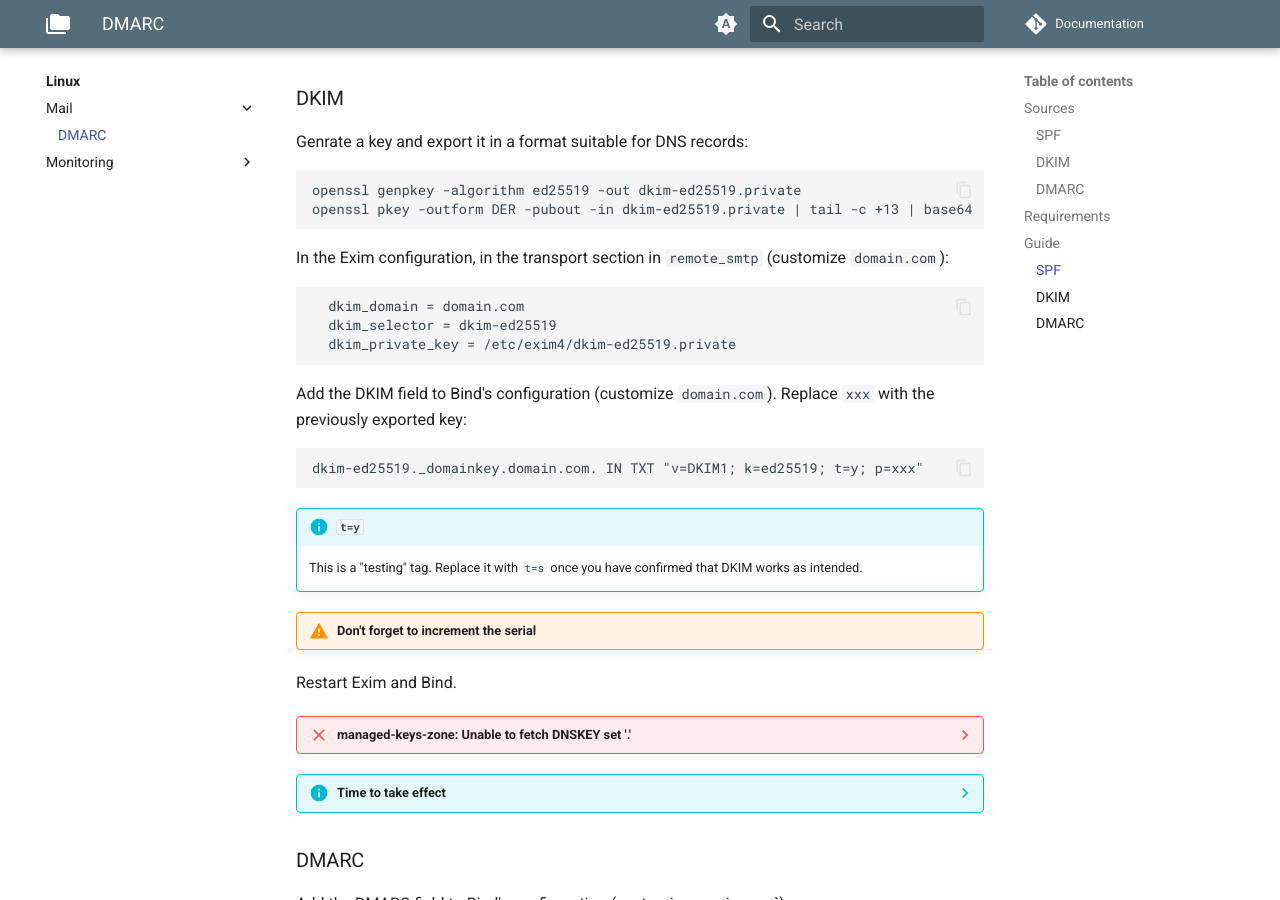
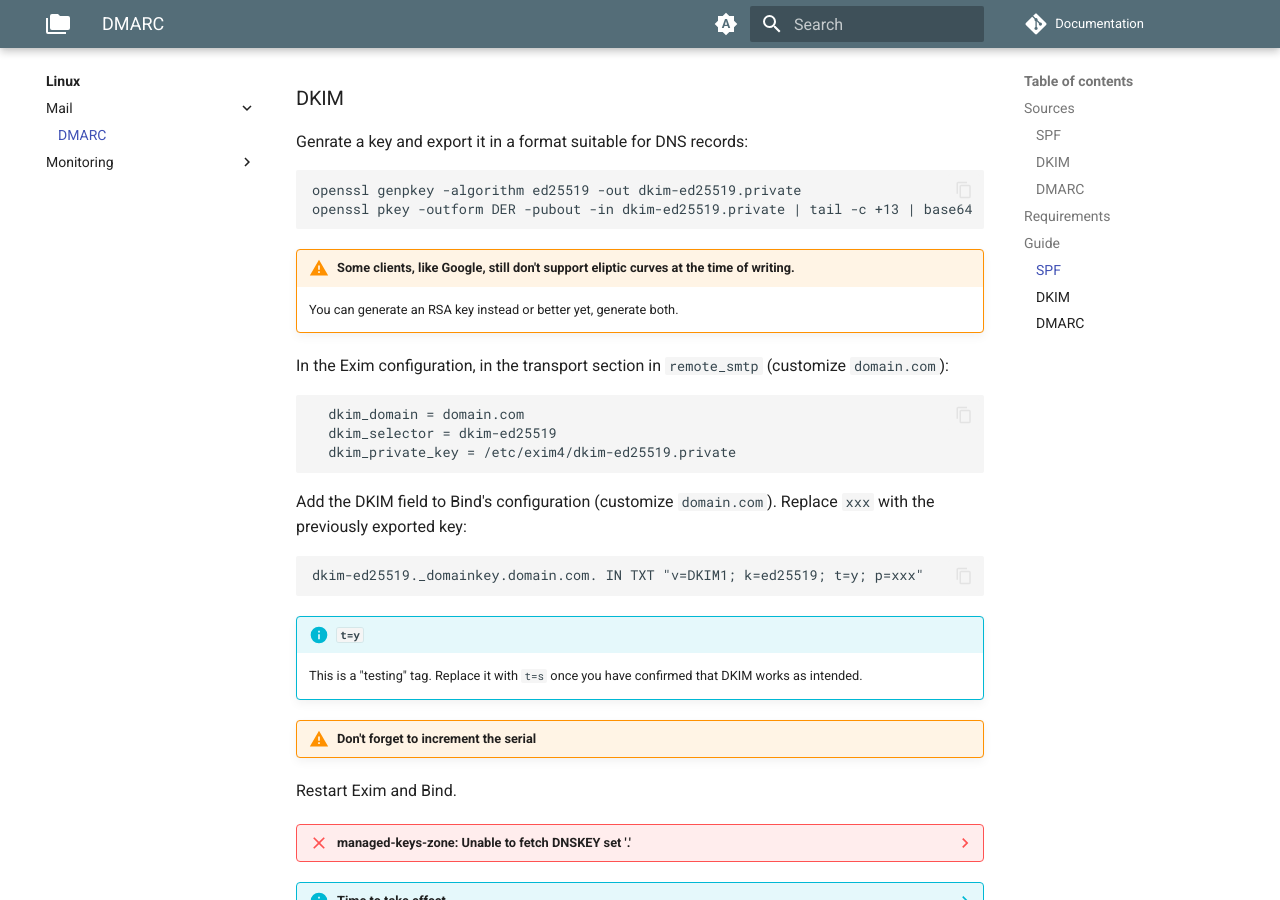
Before and after one commit to FlagHunter01/documentation.frolov.eu, an MkDocs documentation site: the page built from docs/linux/mail/dmarc.md, in a window 1280 px wide and 900 px high, scrolled down 1186 px. Built offline with MkDocs 1.6.1 and Material for MkDocs 9.7.7, drawn with Linux system fonts in a browser that asks for light colours; plug-ins that fetch from the network failed and are left out; comment, search, counter and statistics services are not loaded.

Commit message:
Add warning about eliptic curves support

````diff
--- a/docs/linux/mail/dmarc.md
+++ b/docs/linux/mail/dmarc.md
@@ -49,6 +49,8 @@ Genrate a key and export it in a format suitable for DNS records:
 openssl genpkey -algorithm ed25519 -out dkim-ed25519.private
 openssl pkey -outform DER -pubout -in dkim-ed25519.private | tail -c +13 | base64
 ```
+!!! warning "Some clients, like Google, still don't support eliptic curves at the time of writing."
+    You can generate an RSA key instead or better yet, generate both.
 
 In the Exim configuration, in the transport section in `remote_smtp` (customize `domain.com`):
 
````
